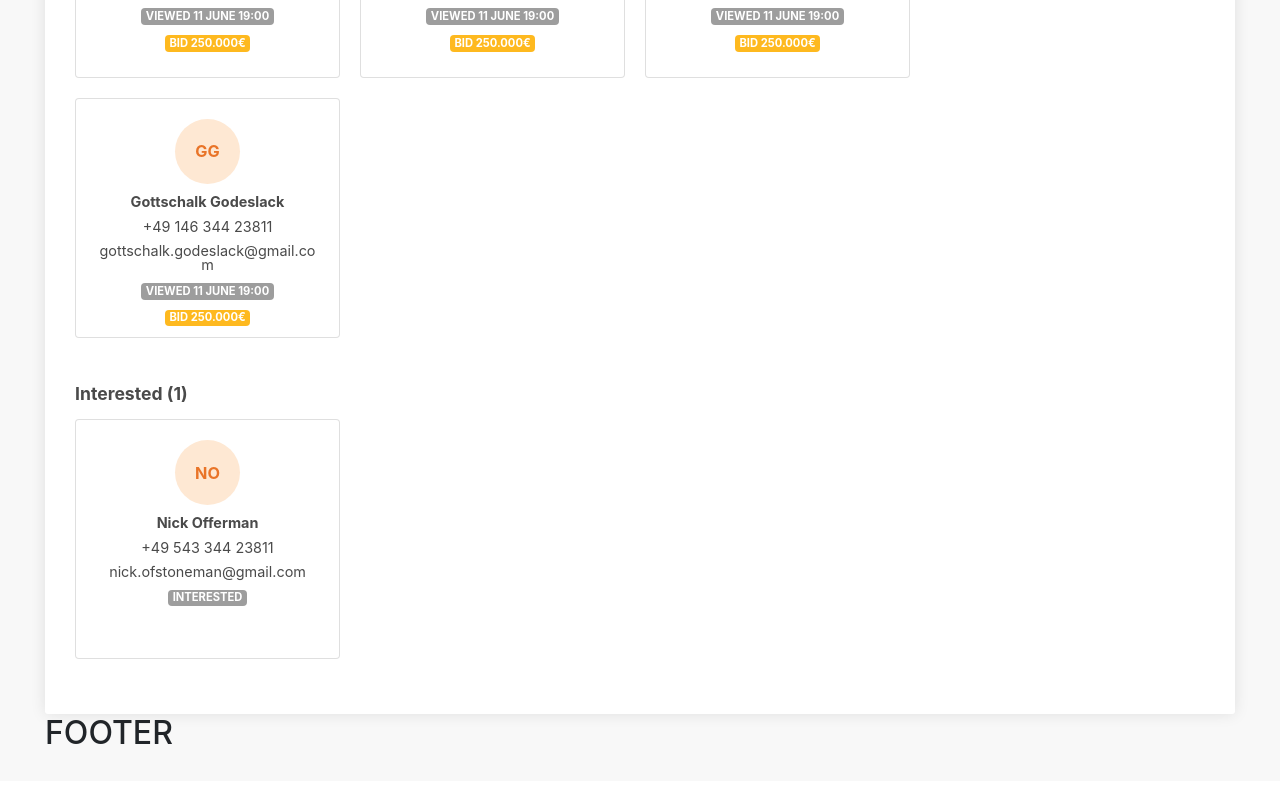
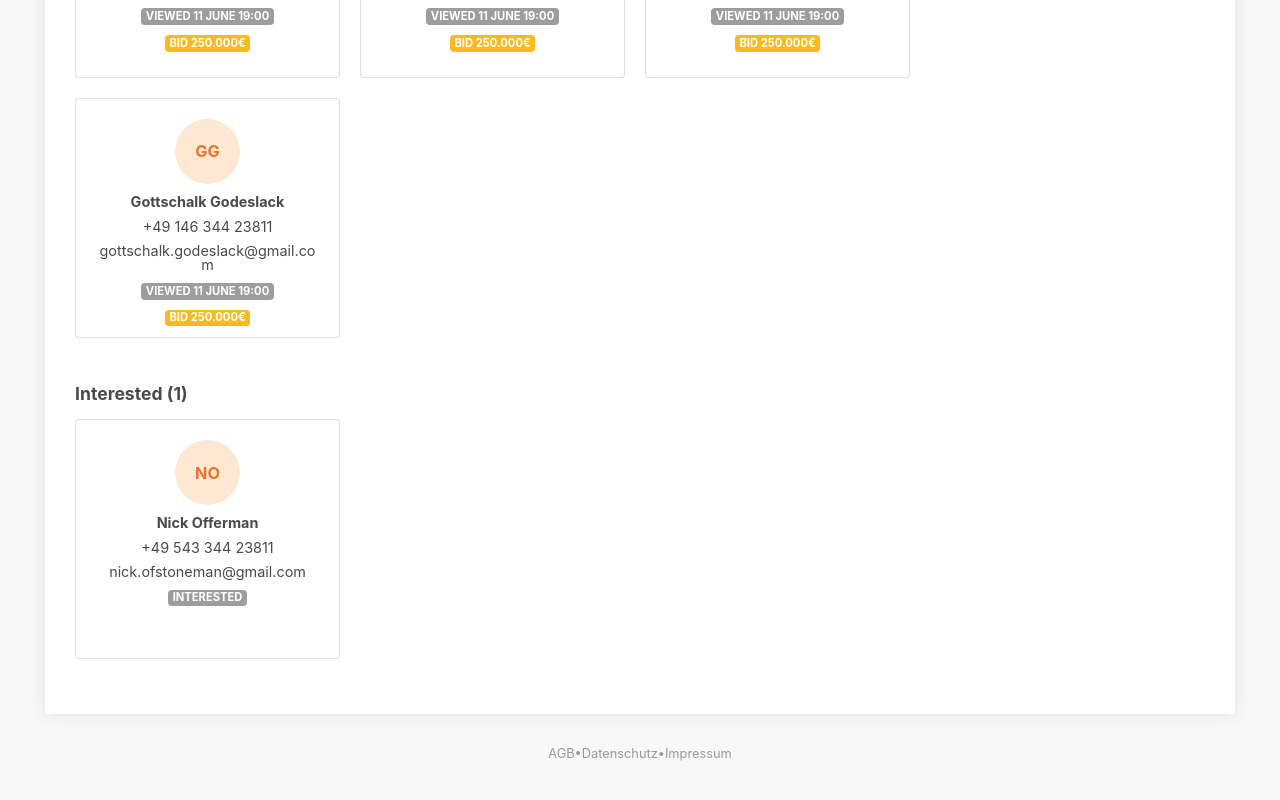
Before and after one commit to DariusPirvulescu/react-applicants, a React (Create React App) app: page /page in a window 1280 px wide. Shown: the part 742-1542 px from the top of the page. Built offline with nearby package versions, Linux system fonts and the light colour scheme.

Commit message:
added Footer

```diff
--- a/src/components/App/index.jsx
+++ b/src/components/App/index.jsx
@@ -2,6 +2,7 @@ import React from "react";
 import "./App.scss";
 import { Switch, Route, Redirect } from "react-router-dom";
 import Content from "../Content";
+import Footer from "../Footer";
 
 const App = () => {
   return (
@@ -13,7 +14,7 @@ const App = () => {
         </Route>
         {/* <Route component={Error} /> */}
       </Switch>
-      <h2> FOOTER </h2>
+      <Footer />
     </div>
   );
 };
--- /dev/null
+++ b/src/components/Footer/Footer.scss
@@ -0,0 +1,10 @@
+.footer {
+  width: 100%;
+  text-align: center;
+  margin-top: 30px;
+
+  p {
+    font-size: 0.8rem;
+    color: #999999;
+  }
+}
--- /dev/null
+++ b/src/components/Footer/index.jsx
@@ -0,0 +1,12 @@
+import React from "react";
+import "./Footer.scss";
+
+const Footer = () => {
+  return (
+    <div className="footer">
+      <p>AGB&#8226;Datenschutz&#8226;Impressum</p>
+    </div>
+  )
+}
+
+export default Footer;
```
